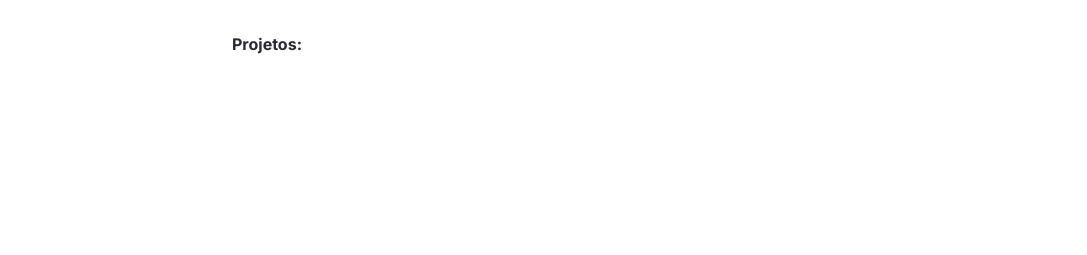
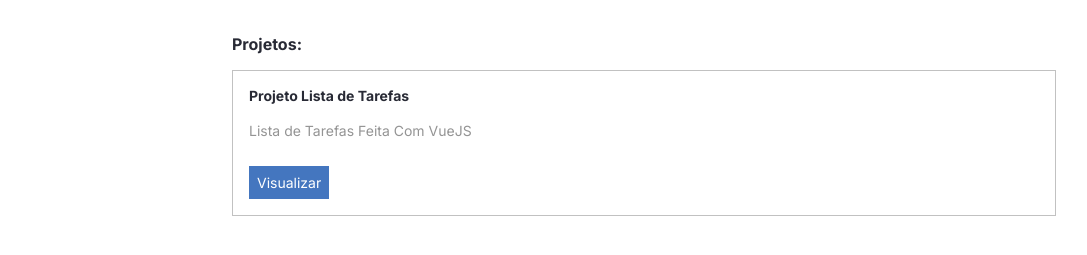
Before and after one commit to AsrielDreemurrGM/Exemplo_Portfolio, a React (Create React App) app in the folder portfolio/: page / in a window 1280 px wide. Shown: the part 439-694 px from the top of the page, without its empty margins (96-1183 px from the left). Built offline with nearby package versions, Linux system fonts and the light colour scheme.

Commit message:
Criado Componente de Projeto "Card"

```diff
--- /dev/null
+++ b/portfolio/src/components/Project/index.tsx
@@ -0,0 +1,13 @@
+import Paragraph from '../Paragraph'
+import Title from '../Title'
+import { Card, ButtonLink } from './styles'
+
+const Project = () => (
+  <Card>
+    <Title>Projeto Lista de Tarefas</Title>
+    <Paragraph type="secondary">Lista de Tarefas Feita Com VueJS</Paragraph>
+    <ButtonLink>Visualizar</ButtonLink>
+  </Card>
+)
+
+export default Project
--- /dev/null
+++ b/portfolio/src/components/Project/styles.ts
@@ -0,0 +1,16 @@
+import styled from 'styled-components'
+
+export const Card = styled.div`
+  border: 1px solid #c1c1c1;
+  padding: 16px;
+`
+
+export const ButtonLink = styled.a`
+  color: white;
+  font-size: 14px;
+  background-color: #4476bf;
+  text-decoration: none;
+  padding: 8px;
+  display: inline-block;
+  margin-top: 24px;
+`
--- a/portfolio/src/containers/Projects/index.tsx
+++ b/portfolio/src/containers/Projects/index.tsx
@@ -1,8 +1,14 @@
+import Project from '../../components/Project'
 import Titulo from '../../components/Title'
 
 const Projects = () => (
   <section>
     <Titulo fontSize={16}>Projetos:</Titulo>
+    <ul>
+      <li>
+        <Project />
+      </li>
+    </ul>
   </section>
 )
 
--- a/portfolio/src/styles.ts
+++ b/portfolio/src/styles.ts
@@ -7,6 +7,8 @@
 
   font-family: "Inter", sans-serif;
   font-weight: 400;
+
+  list-style: none;
 }
 
 body {
```
